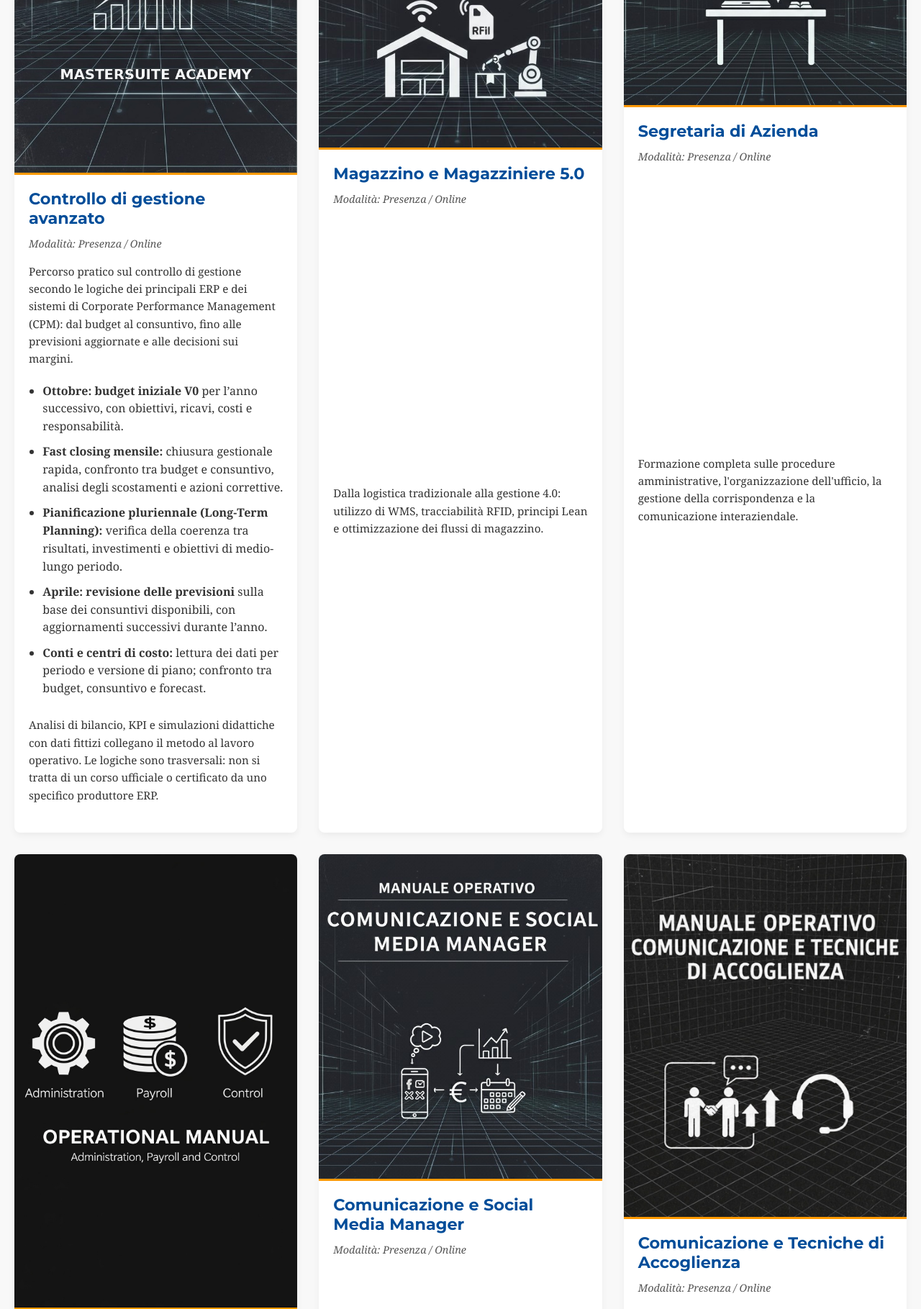
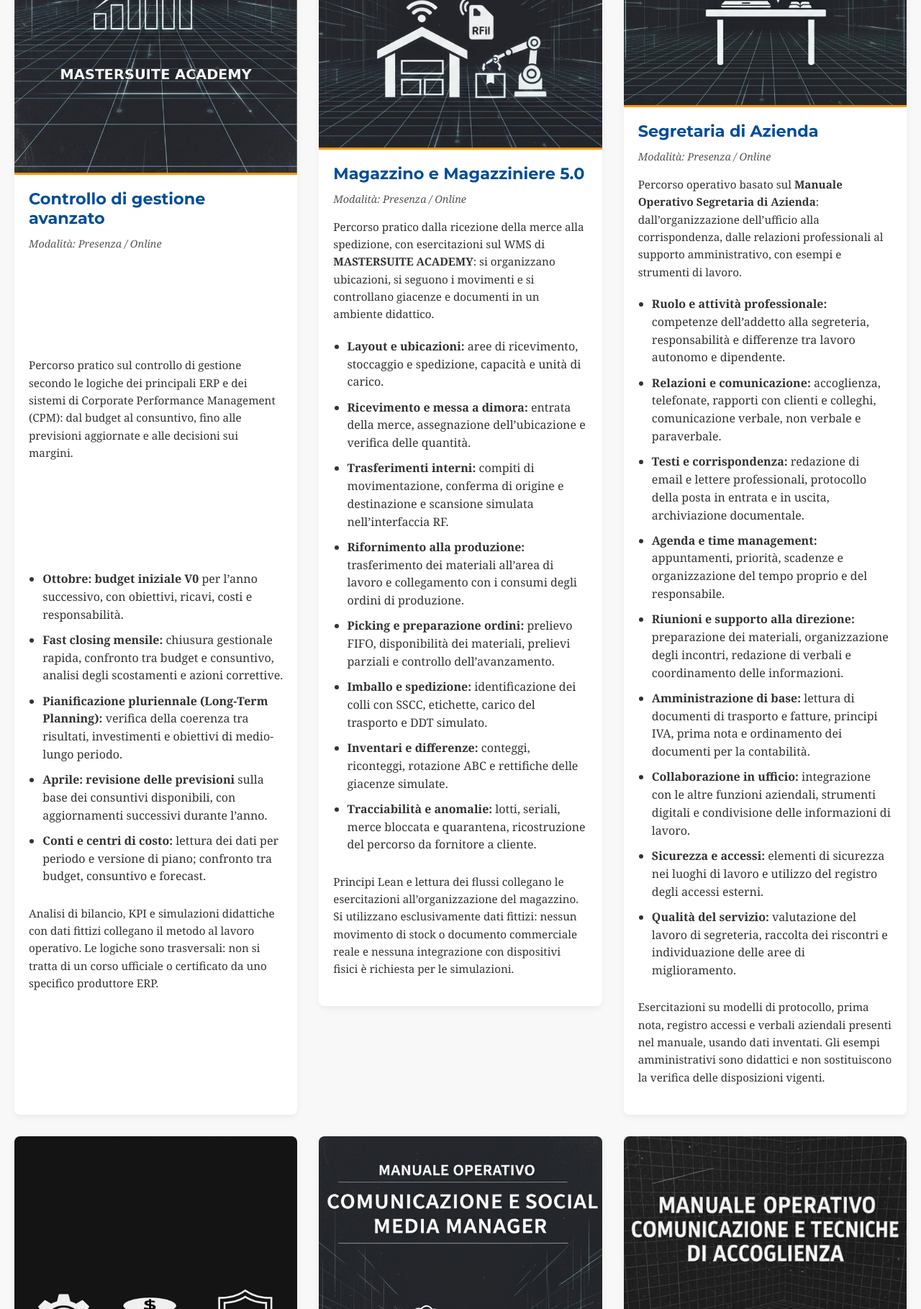
Before and after one commit to Maurizio-7887/Maurizio-Gustinicchi-website, a Flask app: page /formazione in a window 1280 px wide. Shown: the part 735-2554 px from the top of the page at 72% size. Run offline with Flask 3, Linux system fonts and the light colour scheme; data comes from the database, SQL or seed files in the repository; parts of the project's set-up code (start-up, migrations or seed data) failed here and were passed over; some libraries are stand-ins or nearby versions; some web fonts are replaced.

Commit message:
Amplia due programmi formativi e rimuove la dilatazione dei paragrafi (#18)

```diff
--- a/templates/formazione.html
+++ b/templates/formazione.html
@@ -7,6 +7,12 @@
 <style>
         .programma-controllo, .programma-amministrazione { padding-left: 1.2rem; margin: 0 0 1rem; line-height: 1.55; }
         .programma-controllo li, .programma-amministrazione li { margin-bottom: .65rem; }
+
+        /* Solo Magazzino e Segretaria: niente paragrafi dilatati o schede stirate. */
+        .corso-card--operativo { align-self: start; }
+        .corso-card--operativo .corso-content p { flex-grow: 0; }
+        .programma-operativo { padding-left: 1.2rem; margin: 0 0 1rem; line-height: 1.55; }
+        .programma-operativo li { margin-bottom: .65rem; }
 
         /* FIX GLOBALI HEADER */
         .main-header { display: flex; justify-content: space-between; align-items: flex-end; padding: 15px 5%; border-bottom: 1px solid #eee; background-color: white; }
@@ -58,25 +64,48 @@
                 </div>
             </article>
 
-            <article class="corso-card">
+            <article class="corso-card corso-card--operativo">
                 <img class="corso-copertina-img"
                     src="/static/img/copertine/manuale_operativo_magazzino_magazziniere_5_0.jpg"
                     alt="Copertina Manuale Magazzino 5.0">
                 <div class="corso-content">
                     <h3>Magazzino e Magazziniere 5.0</h3>
                     <p class="modalita">Modalità: Presenza / Online</p>
-                    <p class="descrizione">Dalla logistica tradizionale alla gestione 4.0: utilizzo di WMS, tracciabilità RFID, principi Lean e ottimizzazione dei flussi di magazzino.</p>
+                    <p class="descrizione">Percorso pratico dalla ricezione della merce alla spedizione, con esercitazioni sul WMS di <strong>MASTERSUITE ACADEMY</strong>: si organizzano ubicazioni, si seguono i movimenti e si controllano giacenze e documenti in un ambiente didattico.</p>
+                    <ul class="programma-operativo">
+                        <li><strong>Layout e ubicazioni:</strong> aree di ricevimento, stoccaggio e spedizione, capacità e unità di carico.</li>
+                        <li><strong>Ricevimento e messa a dimora:</strong> entrata della merce, assegnazione dell’ubicazione e verifica delle quantità.</li>
+                        <li><strong>Trasferimenti interni:</strong> compiti di movimentazione, conferma di origine e destinazione e scansione simulata nell’interfaccia RF.</li>
+                        <li><strong>Rifornimento alla produzione:</strong> trasferimento dei materiali all’area di lavoro e collegamento con i consumi degli ordini di produzione.</li>
+                        <li><strong>Picking e preparazione ordini:</strong> prelievo FIFO, disponibilità dei materiali, prelievi parziali e controllo dell’avanzamento.</li>
+                        <li><strong>Imballo e spedizione:</strong> identificazione dei colli con SSCC, etichette, carico del trasporto e DDT simulato.</li>
+                        <li><strong>Inventari e differenze:</strong> conteggi, riconteggi, rotazione ABC e rettifiche delle giacenze simulate.</li>
+                        <li><strong>Tracciabilità e anomalie:</strong> lotti, seriali, merce bloccata e quarantena, ricostruzione del percorso da fornitore a cliente.</li>
+                    </ul>
+                    <p class="descrizione">Principi Lean e lettura dei flussi collegano le esercitazioni all’organizzazione del magazzino. Si utilizzano esclusivamente dati fittizi: nessun movimento di stock o documento commerciale reale e nessuna integrazione con dispositivi fisici è richiesta per le simulazioni.</p>
                 </div>
             </article>
 
-            <article class="corso-card">
+            <article class="corso-card corso-card--operativo">
                 <img class="corso-copertina-img"
                     src="/static/img/copertine/manuale_operativo_segretaria_azienda.jpg"
                     alt="Copertina Manuale Segretaria di Azienda">
                 <div class="corso-content">
                     <h3>Segretaria di Azienda</h3>
                     <p class="modalita">Modalità: Presenza / Online</p>
-                    <p class="descrizione">Formazione completa sulle procedure amministrative, l'organizzazione dell'ufficio, la gestione della corrispondenza e la comunicazione interaziendale.</p>
+                    <p class="descrizione">Percorso operativo basato sul <strong>Manuale Operativo Segretaria di Azienda</strong>: dall’organizzazione dell’ufficio alla corrispondenza, dalle relazioni professionali al supporto amministrativo, con esempi e strumenti di lavoro.</p>
+                    <ul class="programma-operativo">
+                        <li><strong>Ruolo e attività professionale:</strong> competenze dell’addetto alla segreteria, responsabilità e differenze tra lavoro autonomo e dipendente.</li>
+                        <li><strong>Relazioni e comunicazione:</strong> accoglienza, telefonate, rapporti con clienti e colleghi, comunicazione verbale, non verbale e paraverbale.</li>
+                        <li><strong>Testi e corrispondenza:</strong> redazione di email e lettere professionali, protocollo della posta in entrata e in uscita, archiviazione documentale.</li>
+                        <li><strong>Agenda e time management:</strong> appuntamenti, priorità, scadenze e organizzazione del tempo proprio e del responsabile.</li>
+                        <li><strong>Riunioni e supporto alla direzione:</strong> preparazione dei materiali, organizzazione degli incontri, redazione di verbali e coordinamento delle informazioni.</li>
+                        <li><strong>Amministrazione di base:</strong> lettura di documenti di trasporto e fatture, principi IVA, prima nota e ordinamento dei documenti per la contabilità.</li>
+                        <li><strong>Collaborazione in ufficio:</strong> integrazione con le altre funzioni aziendali, strumenti digitali e condivisione delle informazioni di lavoro.</li>
+                        <li><strong>Sicurezza e accessi:</strong> elementi di sicurezza nei luoghi di lavoro e utilizzo del registro degli accessi esterni.</li>
+                        <li><strong>Qualità del servizio:</strong> valutazione del lavoro di segreteria, raccolta dei riscontri e individuazione delle aree di miglioramento.</li>
+                    </ul>
+                    <p class="descrizione">Esercitazioni su modelli di protocollo, prima nota, registro accessi e verbali aziendali presenti nel manuale, usando dati inventati. Gli esempi amministrativi sono didattici e non sostituiscono la verifica delle disposizioni vigenti.</p>
                 </div>
             </article>
 
```
